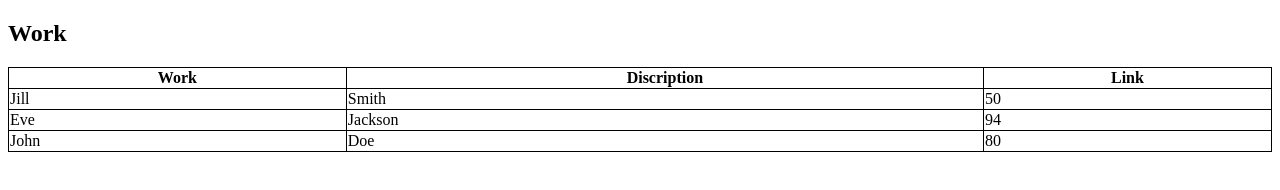
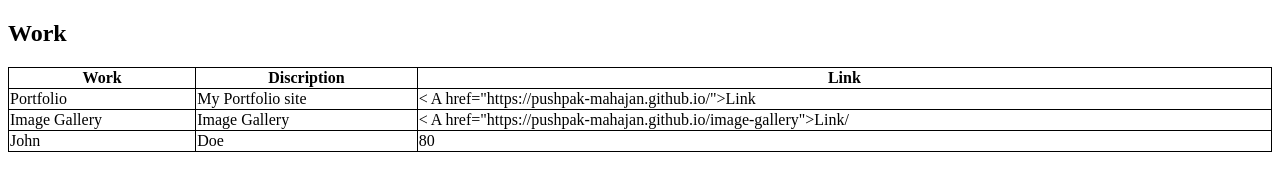
Before and after one commit to pushpak-mahajan/pushpak-mahajan.github.io, a plain HTML site: page work.html in a window 1280 px wide. Drawn offline with Linux system fonts and the light colour scheme.

Commit message:
Update work.html

```diff
--- a/work.html
+++ b/work.html
@@ -19,14 +19,14 @@ table, th, td {
     <th>Link</th>
   </tr>
   <tr>
-    <td>Jill</td>
-    <td>Smith</td>
-    <td>50</td>
+    <td>Portfolio</td>
+    <td>My Portfolio site</td>
+    <td>< A href="https://pushpak-mahajan.github.io/">Link</a></td>
   </tr>
   <tr>
-    <td>Eve</td>
-    <td>Jackson</td>
-    <td>94</td>
+    <td>Image Gallery</td>
+    <td>Image Gallery</td>
+    <td>< A href="https://pushpak-mahajan.github.io/image-gallery">Link</a>/</td>
   </tr>
   <tr>
     <td>John</td>
```
